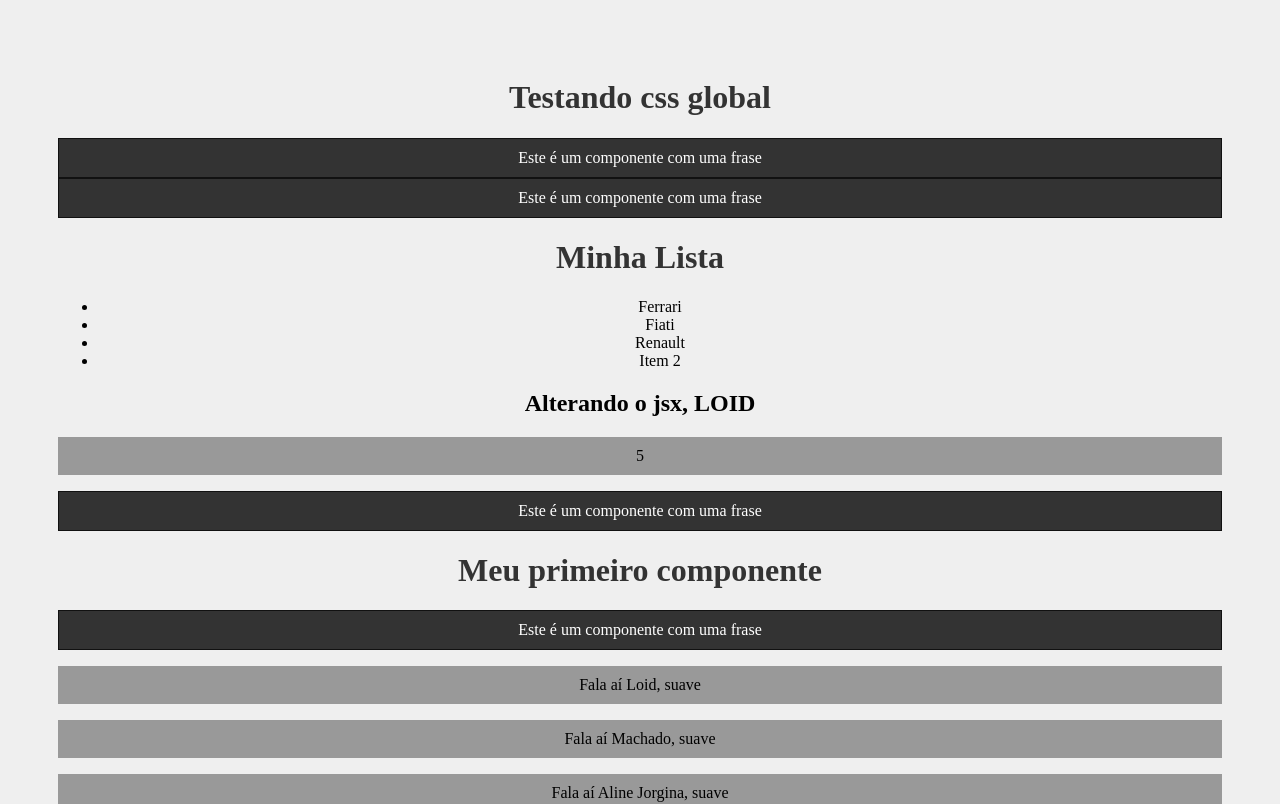
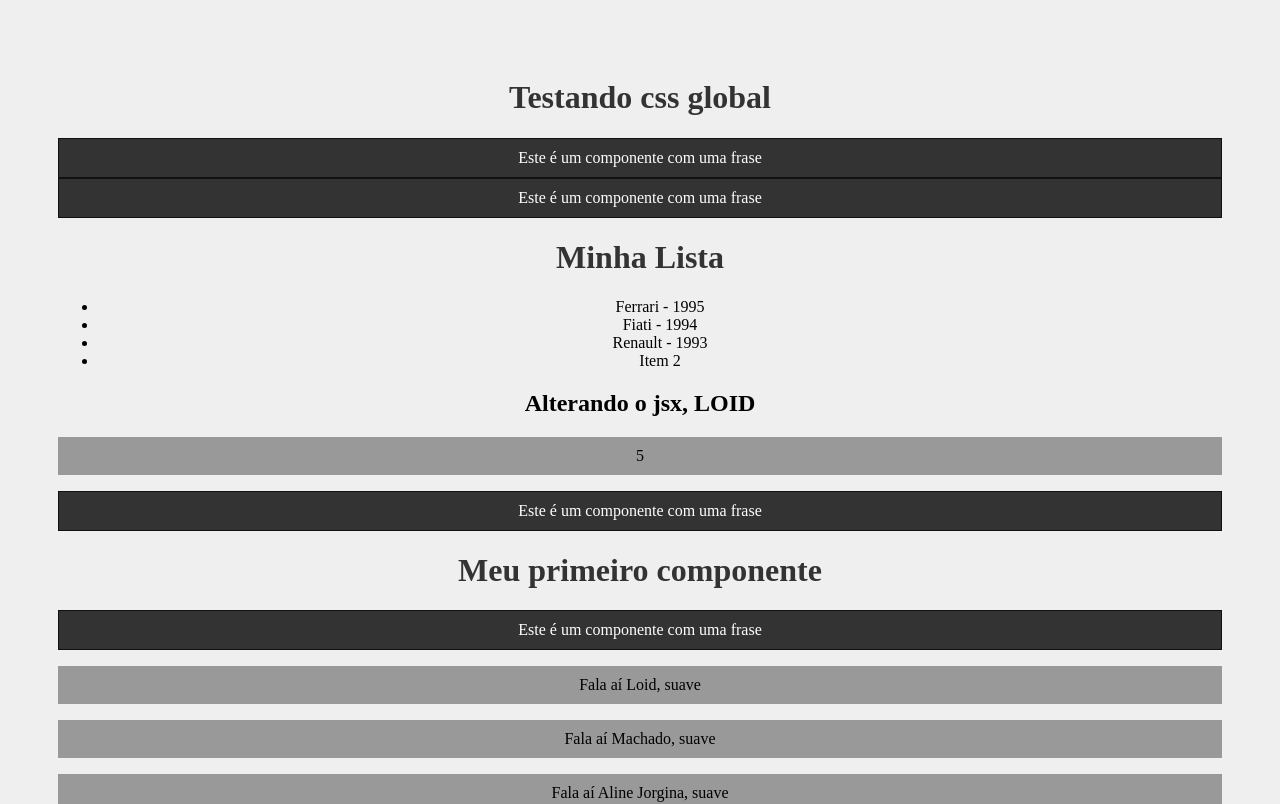
Before and after one commit to LoidMachado/Aprendendo-React, a React (Create React App) app in the folder meu-projecto/: page / in a window 1280 px wide. Shown: the top 804 px of the page. Built offline with nearby package versions, Linux system fonts and the light colour scheme.

Commit message:
Definindo o tipo de dados para as propriedades.

```diff
--- a/meu-projecto/src/components/Item.js
+++ b/meu-projecto/src/components/Item.js
@@ -1,8 +1,15 @@
-function Item(props) {
+import PropTypes from 'prop-types'
+function Item({marca, ano_lancamento}) {
     return(
         <>
-            <li>{props.marca}</li>
+            <li>{marca} - {ano_lancamento}</li>
         </>
     )
 }
+
+Item.prototypes = {
+    marca:PropTypes.string.isRequired,
+    ano_lancamento:PropTypes.number.isRequired,
+}
+
 export default Item
--- a/meu-projecto/src/components/List.js
+++ b/meu-projecto/src/components/List.js
@@ -1,16 +1,17 @@
-import Item from "./Item"
+import Item from './Item'
 function List() {
     return (
         <>
             <h1>Minha Lista</h1>
             <ul>
-                <Item marca="Ferrari"/>
-                <Item marca="Fiati"/>
-                <Item marca="Renault"/>
+                <Item marca="Ferrari" ano_lancamento={1995}/>
+                <Item marca="Fiati" ano_lancamento={1994}/>
+                <Item marca="Renault" ano_lancamento={1993}/>
                 <li>Item 2</li>
             </ul>
         </>
     )
 }
 
+
 export default List
```
